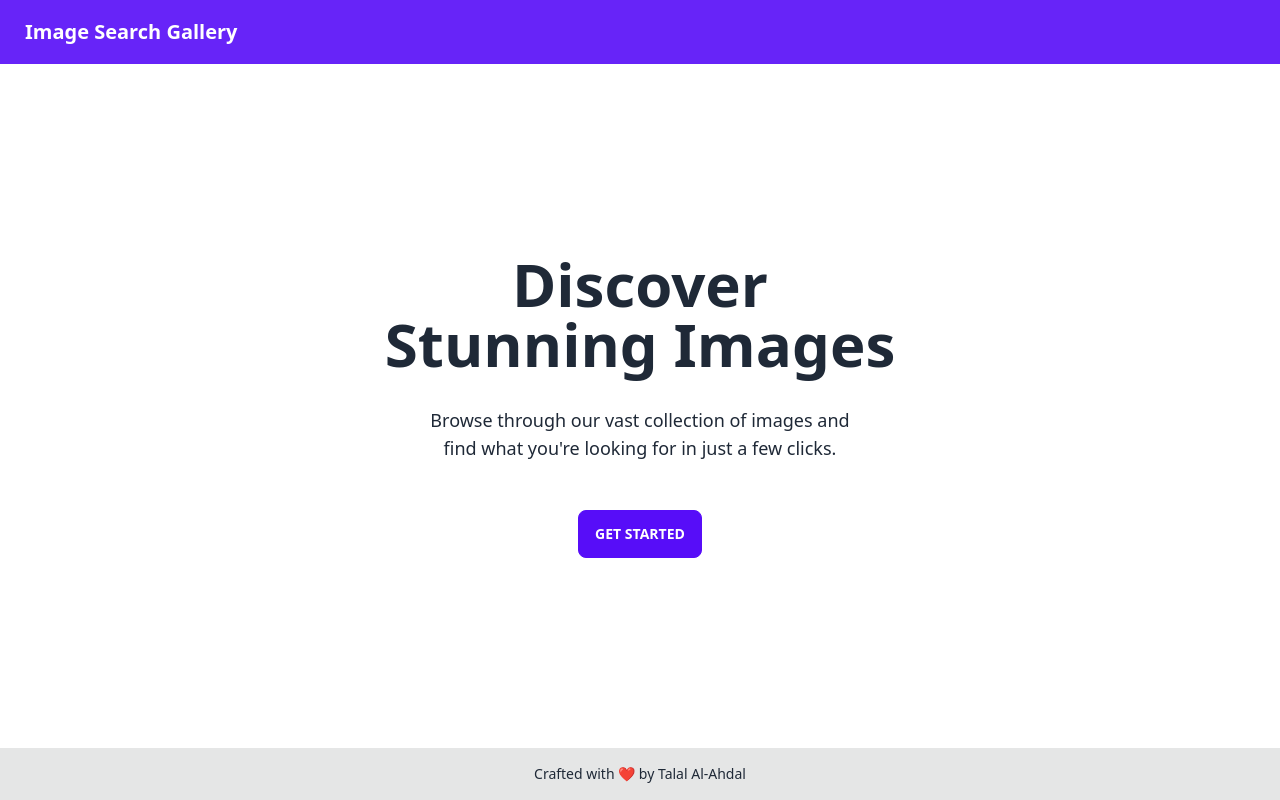
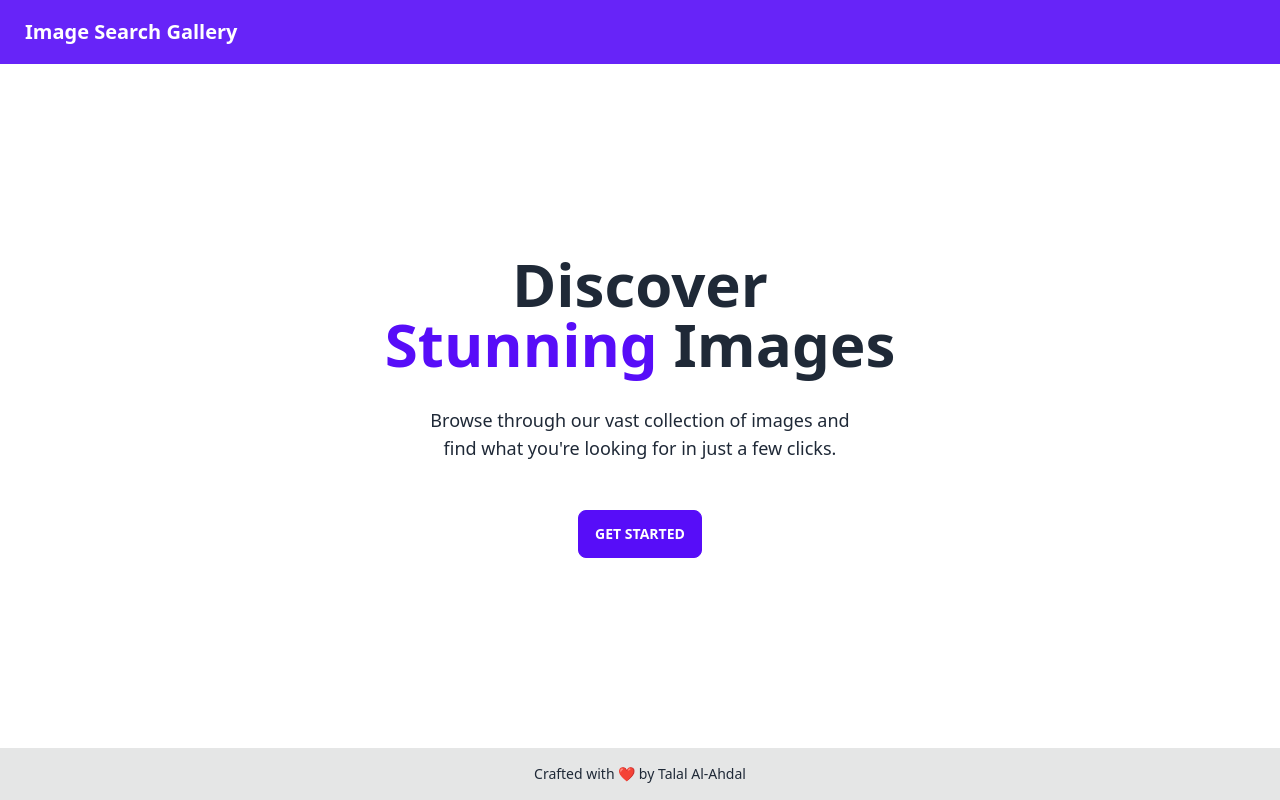
Before and after one commit to talalOthman/Image-Search-Gallery, a Vue app: page / in a window 1280 px wide. Built offline with nearby package versions, Linux system fonts and the light colour scheme.

Commit message:
-Fixed light mode issue

```diff
--- a/src/views/HomeView.vue
+++ b/src/views/HomeView.vue
@@ -7,7 +7,7 @@ import { RouterLink } from 'vue-router'
         <div
             class="container mx-auto flex flex-col items-center px-4 py-16 text-center md:py-32 md:px-10 lg:px-32 xl:max-w-3xl">
             <h1 class="md:text-6xl text-4xl font-bold leading-none "> Discover
-                <span class="dark:text-primary">Stunning</span> Images
+                <span class="text-primary">Stunning</span> Images
             </h1>
             <p class="px-8 mt-8 mb-12 text-md md:text-lg">Browse through our vast collection of images and find what you're
                 looking for in just a few clicks.</p>
```
